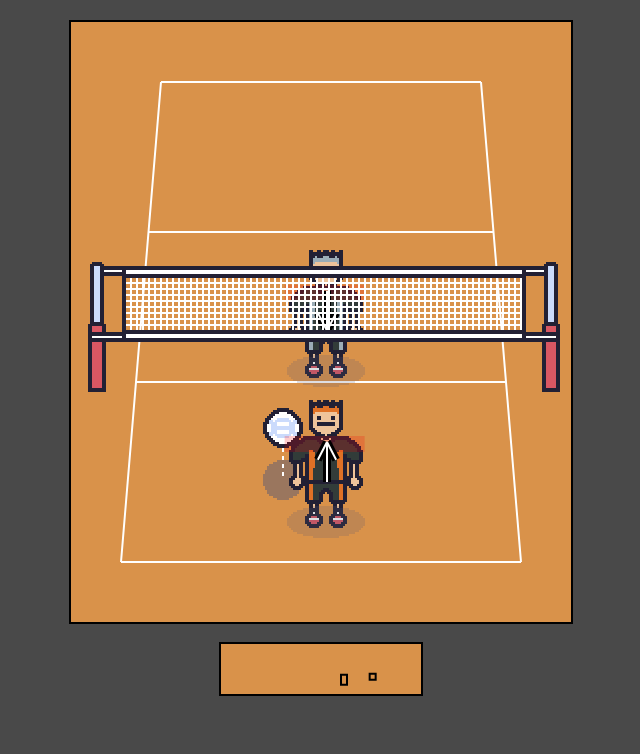
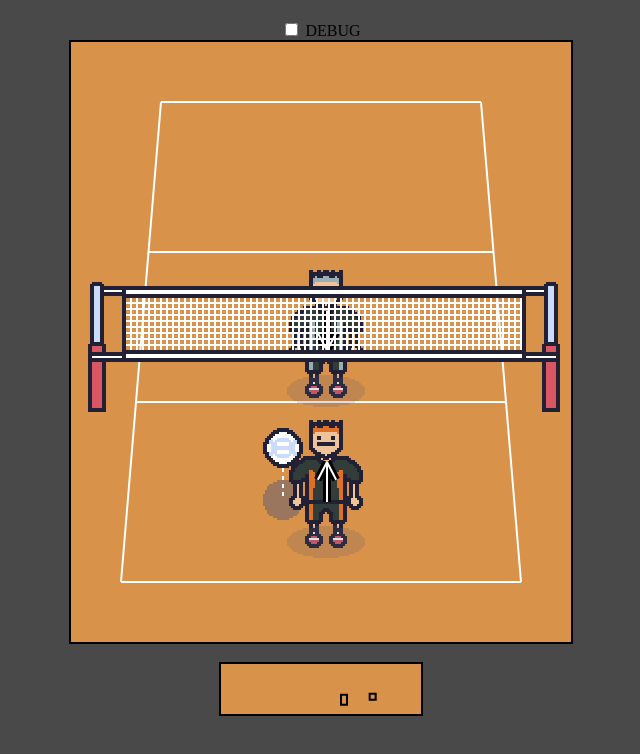
Before and after one commit to trueauracoral/badminton, a plain HTML site: page index.html in a window 1280 px wide. Shown: the whole page, without its empty margins (319-959 px from the left). Drawn offline with Linux system fonts and the light colour scheme.

Commit message:
use jump sprite when hitting the ball debug button fix running into ball glitch

```diff
--- a/index.html
+++ b/index.html
@@ -9,10 +9,13 @@
     </head>
 
     <body>
+        <label class="switch">
+            <input type="checkbox">
+            <span>DEBUG</span>
+        </label>
         <canvas id="canvas"></canvas>
         <br>
         <canvas id="sideView"></canvas>
-
         <script type="module" src="./js/script.js"></script>
     </body>
 </html>
--- a/js/script.js
+++ b/js/script.js
@@ -70,7 +70,9 @@ let playerSprite = loadImage("./assets/player animation.png");
 let opponentSprite = loadImage("./assets/opponent animation.png");
 let playerShadow = loadImage("./assets/player shadow.png")
 
+// Globals
 let TICK = 0;
+let DEBUG = false;
 
 function vec2(x, y) {
     return {x: x, y: y};
@@ -145,8 +147,9 @@ class character {
         this.velocity.z = 0;
         this.friction = 1;
         this.speed = 40;
-        this.length = 8;
+        this.length = 15;
         this.width = 40;
+        this.uphit = 20;
         this.gravity = 40;
         // Animation
         this.animation = "Walk Forward";
@@ -168,6 +171,7 @@ class character {
         this.actualCenterY;
         this.colorG = 255;
         this.colorB = 255;
+        this.HIT = false;
     }
     update() {
         this.pos.z += this.velocity.z *dt;
@@ -176,10 +180,14 @@ class character {
             this.pos.z = 0;
             this.velocity.z = 0;
         }
-        if (this.pos.z >0) {
+        if (this.HIT) {
             this.previousAnimation = this.animation;
+            if (this.animation.startsWith("Walk ")) {
+                this.animation = this.animation.replace("Walk ", "");
+            }
             if (!this.animation.includes("Hit")) {
                 this.animation = `Hit ${this.animation}`;
+                this.frameNumber = 0;
             }
         } else {
             this.animation = this.animation.replace("Hit ", "");
@@ -218,19 +226,22 @@ class character {
         // SHADOW
         ctx.globalAlpha = 0.2;
         ctx.drawImage(playerShadow, this.pos.x-this.imageWidth/3.5, this.pos.y+2)
+
         // HITBOX
         this.hitbox.x = this.pos.x - this.width /2.2;
-        this.hitbox.y = this.pos.y-this.pos.z - (this.length+25)
+        this.hitbox.y = this.pos.y-this.pos.z - (this.length+this.uphit)
         //console.log(this.pos.z);
         if (this.pos.z > 0) {
             this.hitbox.y = this.pos.y-this.pos.z - (this.length+5) - 30
         }
         // TODO: 10/17/25 The hitbox is not centered well.
         ctx.globalAlpha = 1.0;
-        ctx.fillStyle = "red";
-        ctx.globalAlpha = 0.2;
-        ctx.fillRect(this.hitbox.x, this.hitbox.y, this.width, this.length);
-        ctx.globalAlpha = 1.0;
+        if (DEBUG) {
+            ctx.fillStyle = "red";
+            ctx.globalAlpha = 0.5;
+            ctx.fillRect(this.hitbox.x, this.hitbox.y, this.width, this.length);
+            ctx.globalAlpha = 1.0;
+        }
 
         // Hit Right/Left
         if (this.angle < this.neutral) {
@@ -238,7 +249,7 @@ class character {
         } else if (this.angle > this.neutral) {
             this.angle -= 1*dt;
         }
-        console.log(this.force);
+        //console.log(this.force);
         if (this.force > 20) {
             this.force -= 10*dt;
             if (this.colorG < 255 && this.colorB < 255) {
@@ -400,16 +411,28 @@ function gameUpdate() {
     let now = performance.now();
     dt = (now - lastTime) / 1000; // convert ms to seconds
     lastTime = now;
-    // Collisions - hit ball
-    if (ballC1Collision == "t" && (Character.pos.y < Ball.pos.y + 5 && Character.pos.y > Ball.pos.y - 5)) {
+    // Collisions - hit ball hit
+    if (ballC1Collision == "t" && (Character.pos.y < Ball.pos.y + 5 && Character.pos.y > Ball.pos.y - 5) && Character.HIT == false) {
         Ball.velocity.z = 45;
         Ball.velocity.y = -20;
         Ball.velocity.x = Character.newPointX - Character.actualCenterX;
+        Character.HIT = true;
+        Ball.pos.z += 14;
+        console.log("I HIT it");
     }
-    if (ballC2Collision == "t" && (opponent.pos.y < Ball.pos.y + 10 && opponent.pos.y > Ball.pos.y - 10)) {
+    if (TICK % 30 == 0) {
+        Character.HIT = false;
+    }
+    if (ballC2Collision == "t" && (opponent.pos.y < Ball.pos.y + 10 && opponent.pos.y > Ball.pos.y - 10) && opponent.HIT == false) {
         Ball.velocity.z = 45;
         Ball.velocity.y = 20;
-        Ball.velocity.x = Character.newPointX - Character.actualCenterX;
+        Ball.velocity.x = opponent.newPointX - opponent.actualCenterX;
+        opponent.HIT = true;
+        Ball.pos.z += 14;
+        console.log("I HIT it");
+    }
+    if (TICK % 30 == 0) {
+        opponent.HIT = false;
     }
     ballC1Collision = circleRect(Ball.hitbox.x, Ball.hitbox.y, Ball.radius, Character.hitbox.x, Character.hitbox.y, Character.width, Character.length);
     ballC2Collision = circleRect(Ball.hitbox.x, Ball.hitbox.y, Ball.radius, opponent.hitbox.x, opponent.hitbox.y, opponent.width, opponent.length)
@@ -448,6 +471,8 @@ function gameUpdate() {
     // TICK COUNTER
     TICK++;
 
+    // DEBUG 11/20/25
+    DEBUG = document.querySelector('input[type=checkbox]').checked;
 }
 // Trapezoid points
 let sideLines = 0.1;
```
Also changed, not shown: 1 other file.
